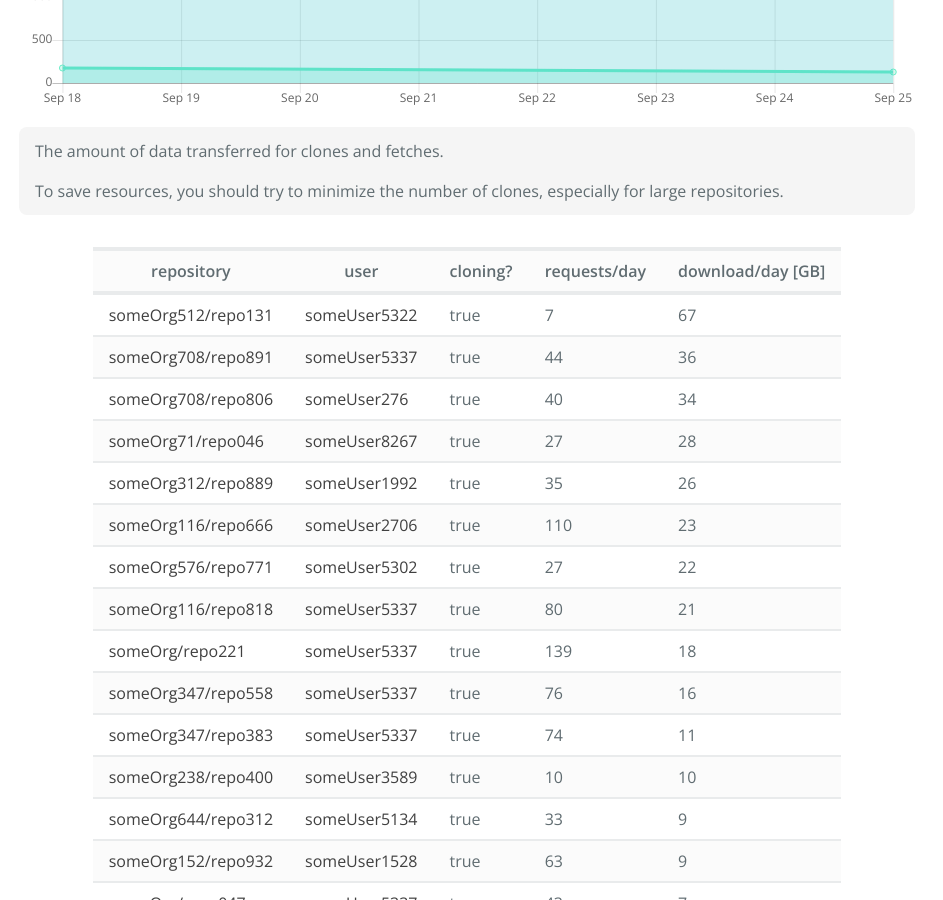
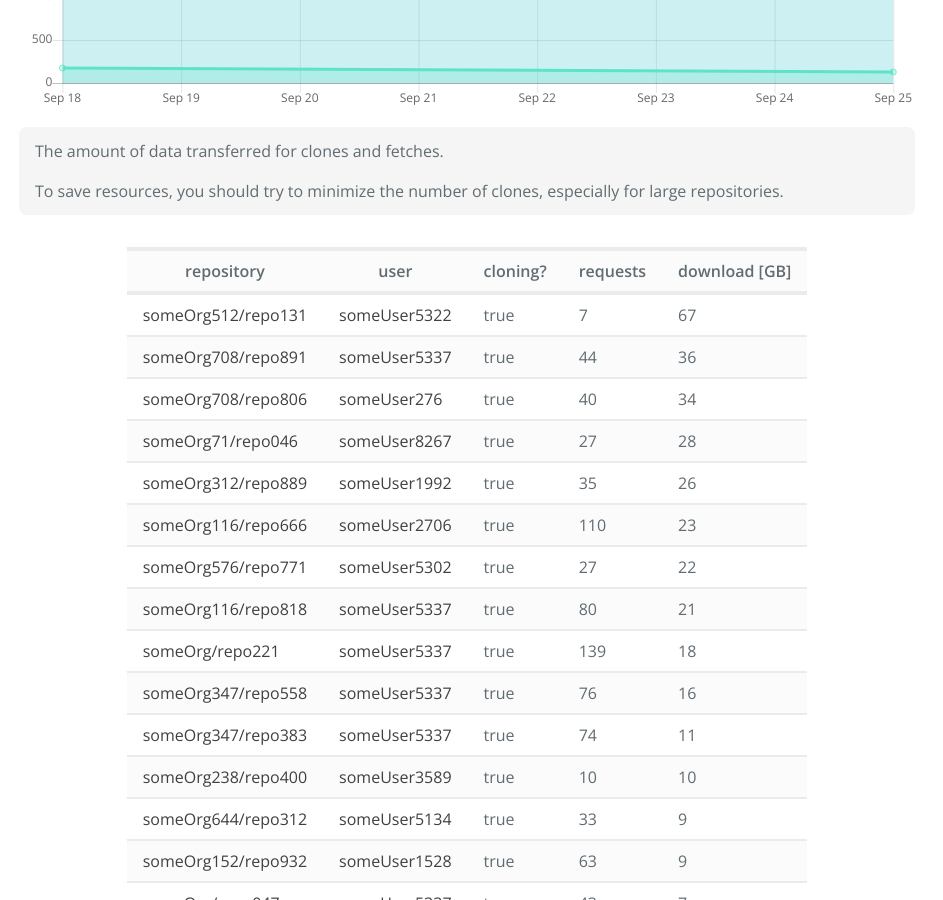
Before and after one commit to Autodesk/hubble, a Jekyll site: the page built from docs/housekeeping-git-traffic.html, in a window 1280 px wide and 900 px high, scrolled down 1497 px. Shown: the whole window, without its empty margins (173-1116 px from the left). Built offline with Jekyll 4.4.1, drawn with Linux system fonts in a browser that asks for light colours; nearby versions of some CDN libraries.

Commit message:
Remove the “/day” suffix from data series labels
With the recent addition of multiple views with aggregated data, the
“/day” label suffix doesn’t make sense in cases where weekly data is
actually shown.

This removes the suffix from all labels to avoid confusion.

```diff
--- a/docs/demo-data/api-requests-detailed.tsv
+++ b/docs/demo-data/api-requests-detailed.tsv
@@ -1,4 +1,4 @@
-resource	type	source IP	requests/day
+resource	type	source IP	requests
 foo/bar	repos	10.11.12.13	35498
 some/code	repos	10.21.11.33	27384
 some/other-code	repos	10.21.11.33	24212
--- a/docs/demo-data/api-requests.tsv
+++ b/docs/demo-data/api-requests.tsv
@@ -1,4 +1,4 @@
-date	API requests/day
+date	API requests
 2017-10-04	1010655
 2017-10-03	1099659
 2017-10-02	1295868
--- a/docs/demo-data/git-download-detailed.tsv
+++ b/docs/demo-data/git-download-detailed.tsv
@@ -1,4 +1,4 @@
-repository	user	cloning?	requests/day	download/day [GB]
+repository	user	cloning?	requests	download [GB]
 someOrg512/repo131	someUser5322	true	7	67
 someOrg708/repo891	someUser5337	true	44	36
 someOrg708/repo806	someUser276	true	40	34
--- a/docs/demo-data/git-download.tsv
+++ b/docs/demo-data/git-download.tsv
@@ -1,4 +1,4 @@
-date	clones/day	fetches/day	clone traffic/day [GB]	fetch traffic/day [GB]
+date	clones	fetches	clone traffic [GB]	fetch traffic [GB]
 2017-10-04	17272	22348	672	25
 2017-10-03	18067	21223	587	28
 2017-10-02	15605	20744	502	20
--- a/docs/demo-data/git-requests-detailed.tsv
+++ b/docs/demo-data/git-requests-detailed.tsv
@@ -1,4 +1,4 @@
-repository	source IP	requests/day
+repository	source IP	requests
 org/repo	12.13.14.15	31050
 foo/bar	10.11.87.145	27446
 some/thing	10.11.87.145	22527
--- a/docs/demo-data/git-requests.tsv
+++ b/docs/demo-data/git-requests.tsv
@@ -1,4 +1,4 @@
-date	Git requests/day
+date	Git requests
 2017-10-04	2617732
 2017-10-03	2506574
 2017-10-02	2556201
--- a/docs/demo-data/tokenless-authentication-detailed.tsv
+++ b/docs/demo-data/tokenless-authentication-detailed.tsv
@@ -1,3 +1,3 @@
-user	repository	tokenless authentications/day
+user	repository	tokenless authentications
 larsxschneider	foo/bar	5104
 service-bot	some/repo	5081
--- a/docs/demo-data/tokenless-authentication.tsv
+++ b/docs/demo-data/tokenless-authentication.tsv
@@ -1,4 +1,4 @@
-date	tokenless authentications/day
+date	tokenless authentications
 2017-10-04	344312
 2017-10-03	331129
 2017-10-02	348062
--- a/docs/housekeeping-git-traffic.html
+++ b/docs/housekeeping-git-traffic.html
@@ -18,8 +18,8 @@ permalink: /housekeeping-git-traffic
 					"aggregate": false,
 					"series":
 					[
-						"clones/day",
-						"fetches/day"
+						"clones",
+						"fetches"
 					],
 					"slice": [0, 61]
 				},
@@ -33,8 +33,8 @@ permalink: /housekeeping-git-traffic
 					},
 					"series":
 					[
-						"clones/day",
-						"fetches/day"
+						"clones",
+						"fetches"
 					],
 					"slice": [0, 106],
 					"default": true
@@ -49,8 +49,8 @@ permalink: /housekeeping-git-traffic
 					},
 					"series":
 					[
-						"clones/day",
-						"fetches/day"
+						"clones",
+						"fetches"
 					]
 				}
 			]
@@ -81,8 +81,8 @@ permalink: /housekeeping-git-traffic
 					"aggregate": false,
 					"series":
 					[
-						"clone traffic/day [GB]",
-						"fetch traffic/day [GB]"
+						"clone traffic [GB]",
+						"fetch traffic [GB]"
 					],
 					"slice": [0, 61]
 				},
@@ -96,8 +96,8 @@ permalink: /housekeeping-git-traffic
 					},
 					"series":
 					[
-						"clone traffic/day [GB]",
-						"fetch traffic/day [GB]"
+						"clone traffic [GB]",
+						"fetch traffic [GB]"
 					],
 					"slice": [0, 106],
 					"default": true
@@ -112,8 +112,8 @@ permalink: /housekeeping-git-traffic
 					},
 					"series":
 					[
-						"clone traffic/day [GB]",
-						"fetch traffic/day [GB]"
+						"clone traffic [GB]",
+						"fetch traffic [GB]"
 					]
 				}
 			]
```
Also changed, not shown: 8 other files.
